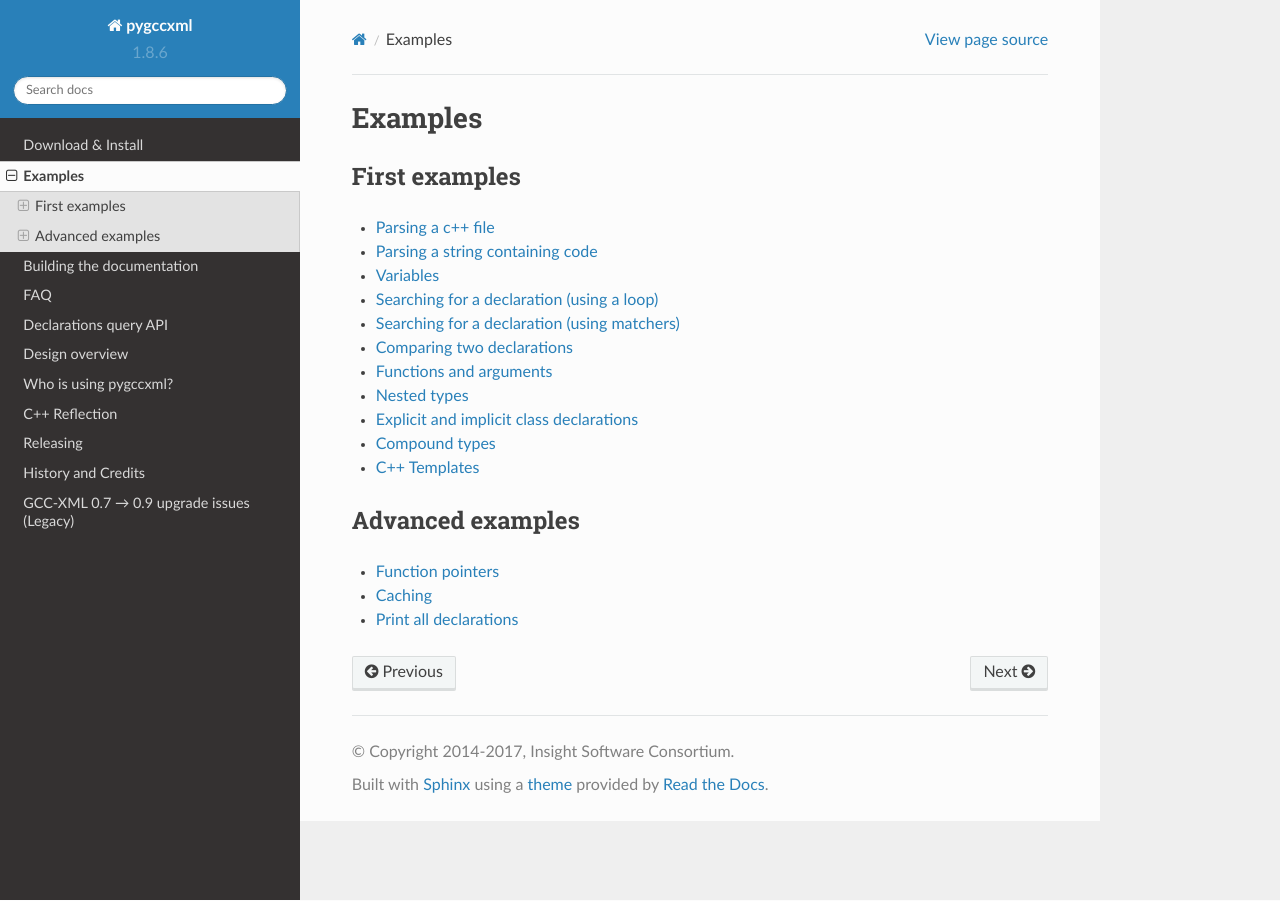
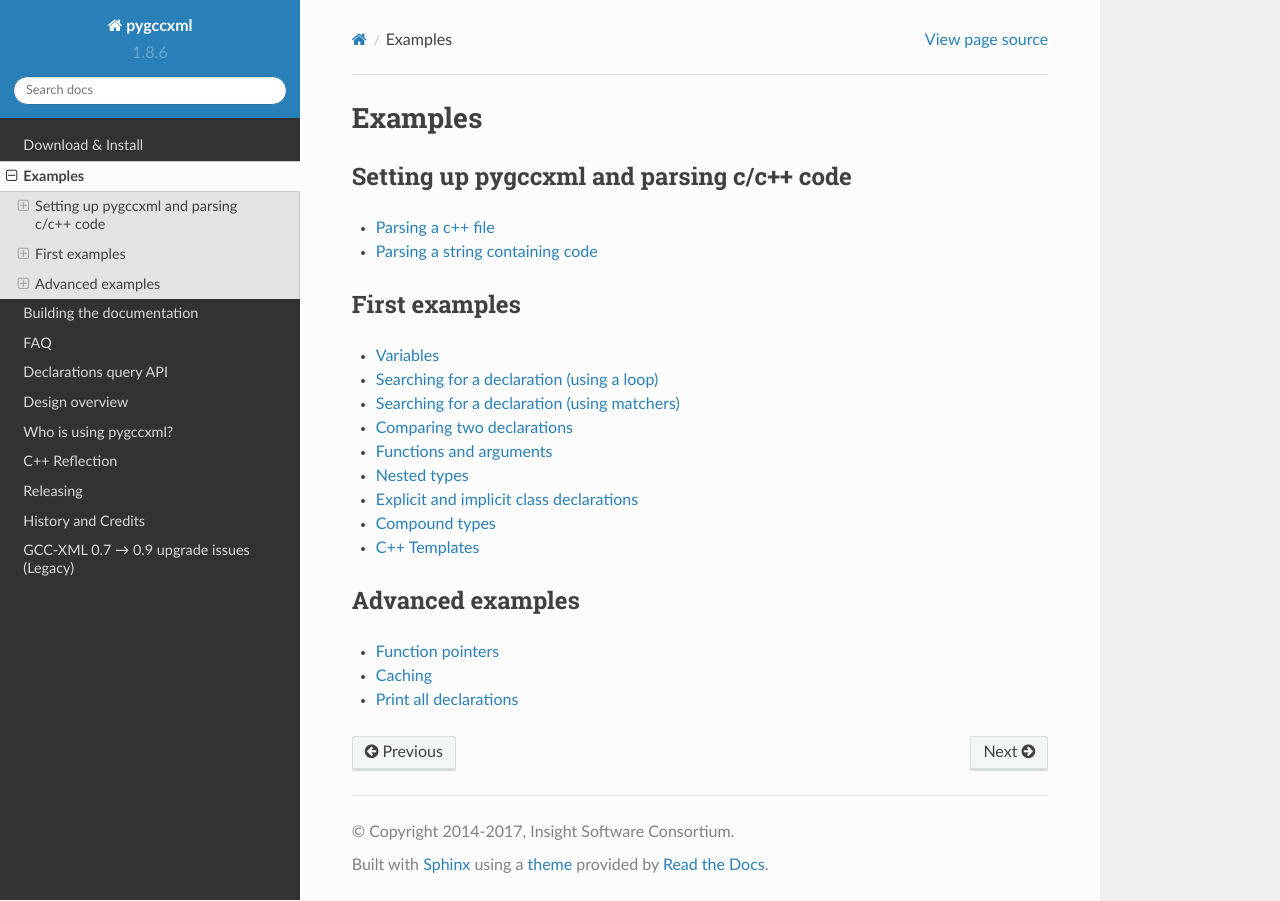
Before and after one commit to CastXML/pygccxml, a Sphinx documentation site: the page built from docs/examples.rst, in a window 1280 px wide. Built offline with Sphinx 7.4.7 and the Read the Docs theme 2.0.0, drawn with Linux system fonts in a browser that asks for light colours; pages that are not in the unit, such as notebooks, are missing from menus; the version number is read from the project's files by our own code.

Commit message:
Split examples by thematics

```diff
--- a/docs/examples.rst
+++ b/docs/examples.rst
@@ -1,6 +1,15 @@
 ========
 Examples
 ========
+
+Setting up pygccxml and parsing c/c++ code
+------------------------------------------
+
+.. toctree::
+   :maxdepth: 1
+
+   examples/parsing/example.rst
+   examples/parsing-string/example.rst
 
 First examples
 --------------
```
Also changed, not shown: other parts of docs/examples.rst (+0 -2 lines).
